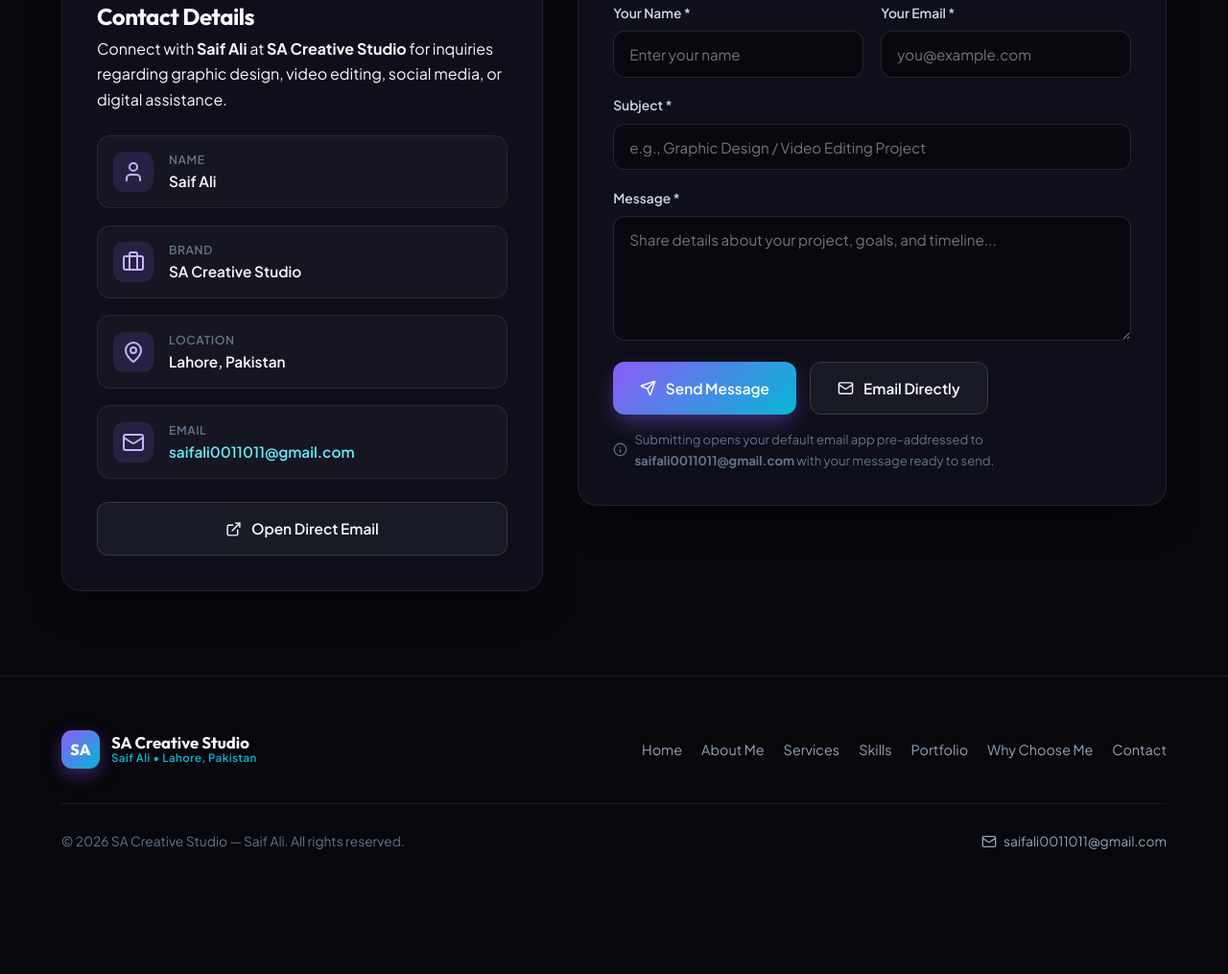
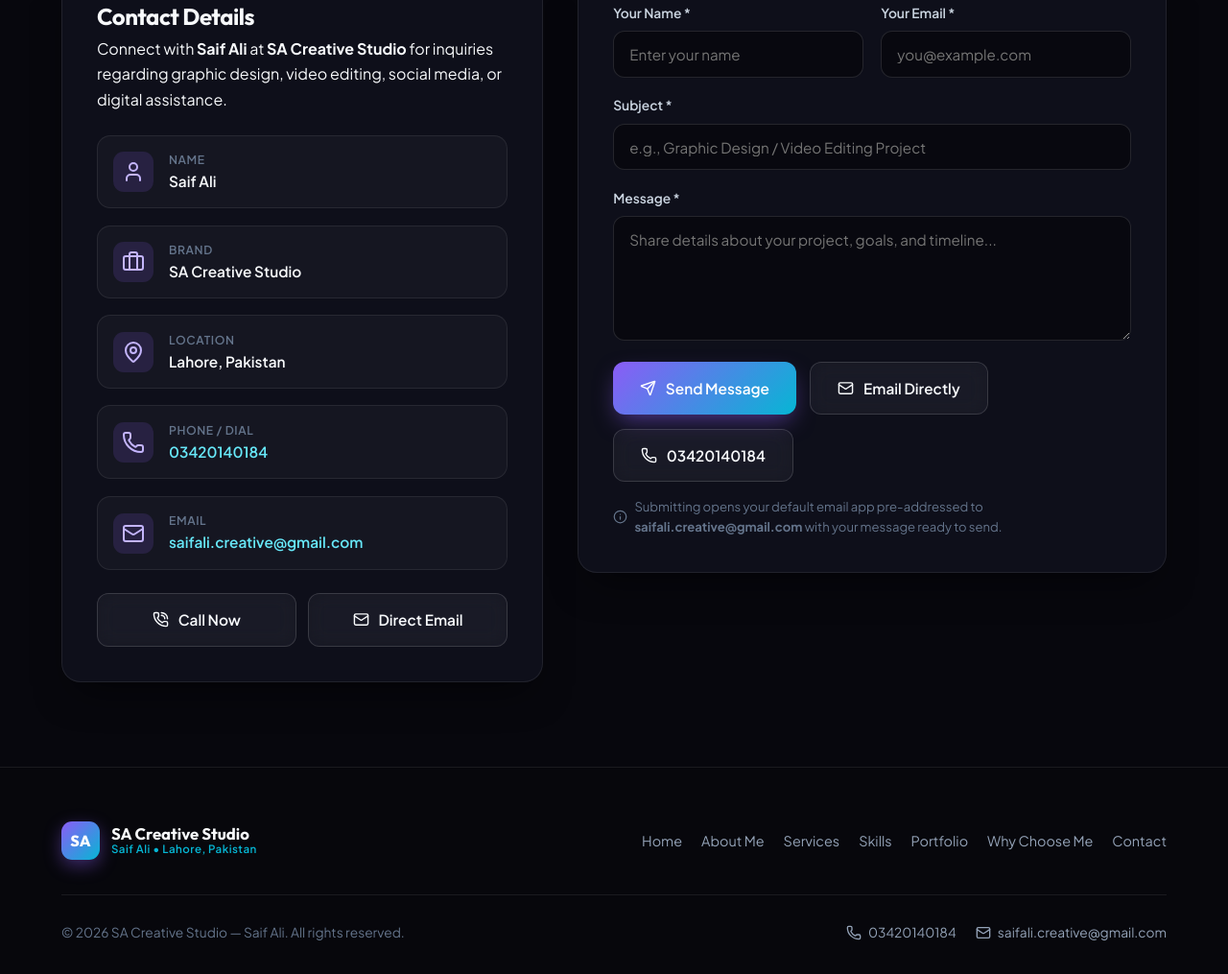
Before and after one commit to sacreativestudio/saif-ali-portfolio, a plain HTML site: page index.html in a window 1280 px wide. Shown: the part 7053-8068 px from the top of the page at 96% size. Before the commit the page ends 7974 px from the top, so only its background shows below. Drawn offline with nearby package versions, Linux system fonts and the light colour scheme.

Commit message:
Revise contact details and enhance quick actions
Updated contact information and added quick action buttons for phone and email in the contact section.

```diff
--- a/index.html
+++ b/index.html
@@ -1496,6 +1496,12 @@
       word-break: break-word;
     }
 
+    .contact-quick-actions {
+      display: grid;
+      grid-template-columns: repeat(2, 1fr);
+      gap: 0.75rem;
+    }
+
     .contact-form-card {
       padding: 2.25rem;
     }
@@ -1624,6 +1630,13 @@
       gap: 1rem;
       font-size: 0.86rem;
       color: var(--text-muted);
+    }
+
+    .footer-contacts {
+      display: flex;
+      flex-wrap: wrap;
+      align-items: center;
+      gap: 1.25rem;
     }
 
     .footer-email {
@@ -1802,7 +1815,8 @@
 
       .about-details-grid,
       .studio-pillars,
-      .form-grid {
+      .form-grid,
+      .contact-quick-actions {
         grid-template-columns: 1fr;
       }
 
@@ -2517,7 +2531,7 @@
           <span class="section-badge">Contact</span>
           <h2 class="section-title">Let's Work <span class="gradient-text">Together</span></h2>
           <p class="section-subtitle">
-            Have a project in mind or need creative and digital support? Reach out directly by email or use the message composer below.
+            Have a project in mind or need creative and digital support? Reach out directly by email, phone call, or use the message composer below.
           </p>
         </div>
 
@@ -2556,20 +2570,36 @@
               </div>
 
               <div class="contact-item">
+                <div class="contact-item-icon"><i data-lucide="phone"></i></div>
+                <div>
+                  <div class="contact-item-label">Phone / Dial</div>
+                  <a href="tel:+923420140184" class="contact-item-value" style="color: #67e8f9;">
+                    03420140184
+                  </a>
+                </div>
+              </div>
+
+              <div class="contact-item">
                 <div class="contact-item-icon"><i data-lucide="mail"></i></div>
                 <div>
                   <div class="contact-item-label">Email</div>
-                  <a href="mailto:saifali0011011@gmail.com" class="contact-item-value" style="color: #67e8f9;">
-                    saifali0011011@gmail.com
+                  <a href="mailto:saifali.creative@gmail.com" class="contact-item-value" style="color: #67e8f9;">
+                    saifali.creative@gmail.com
                   </a>
                 </div>
               </div>
             </div>
 
-            <a href="mailto:saifali0011011@gmail.com?subject=Project%20Inquiry%20-%20SA%20Creative%20Studio" class="btn btn-secondary" style="width: 100%;">
-              <i data-lucide="external-link" style="width: 17px; height: 17px;"></i>
-              <span>Open Direct Email</span>
-            </a>
+            <div class="contact-quick-actions">
+              <a href="tel:+923420140184" class="btn btn-secondary" style="width: 100%;">
+                <i data-lucide="phone-call" style="width: 17px; height: 17px;"></i>
+                <span>Call Now</span>
+              </a>
+              <a href="mailto:saifali.creative@gmail.com?subject=Project%20Inquiry%20-%20SA%20Creative%20Studio" class="btn btn-secondary" style="width: 100%;">
+                <i data-lucide="mail" style="width: 17px; height: 17px;"></i>
+                <span>Direct Email</span>
+              </a>
+            </div>
           </div>
 
           <div class="glass-card glow-surface contact-form-card reveal">
@@ -2601,15 +2631,19 @@
                   <i data-lucide="send" style="width: 17px; height: 17px;"></i>
                   <span>Send Message</span>
                 </button>
-                <a href="mailto:saifali0011011@gmail.com" class="btn btn-secondary">
+                <a href="mailto:saifali.creative@gmail.com" class="btn btn-secondary">
                   <i data-lucide="mail" style="width: 17px; height: 17px;"></i>
                   <span>Email Directly</span>
                 </a>
+                <a href="tel:+923420140184" class="btn btn-secondary">
+                  <i data-lucide="phone" style="width: 17px; height: 17px;"></i>
+                  <span>03420140184</span>
+                </a>
               </div>
 
               <p class="form-note">
                 <i data-lucide="info" style="width: 15px; height: 15px; flex-shrink: 0;"></i>
-                <span>Submitting opens your default email app pre-addressed to <strong>saifali0011011@gmail.com</strong> with your message ready to send.</span>
+                <span>Submitting opens your default email app pre-addressed to <strong>saifali.creative@gmail.com</strong> with your message ready to send.</span>
               </p>
 
               <div class="form-feedback" id="formFeedback" role="status" aria-live="polite"></div>
@@ -2645,10 +2679,16 @@
 
       <div class="footer-bottom">
         <p>&copy; <span id="currentYear">2026</span> SA Creative Studio — Saif Ali. All rights reserved.</p>
-        <a href="mailto:saifali0011011@gmail.com" class="footer-email">
-          <i data-lucide="mail" style="width: 16px; height: 16px;"></i>
-          <span>saifali0011011@gmail.com</span>
-        </a>
+        <div class="footer-contacts">
+          <a href="tel:+923420140184" class="footer-email">
+            <i data-lucide="phone" style="width: 16px; height: 16px;"></i>
+            <span>03420140184</span>
+          </a>
+          <a href="mailto:saifali.creative@gmail.com" class="footer-email">
+            <i data-lucide="mail" style="width: 16px; height: 16px;"></i>
+            <span>saifali.creative@gmail.com</span>
+          </a>
+        </div>
       </div>
     </div>
   </footer>
@@ -2973,10 +3013,10 @@
           );
 
           formFeedback.innerHTML =
-            'Opening your email client to send your message to <strong>saifali0011011@gmail.com</strong>. If your email app does not open automatically, click <strong>Email Directly</strong>.';
+            'Opening your email client to send your message to <strong>saifali.creative@gmail.com</strong>. If your email app does not open automatically, click <strong>Email Directly</strong> or call <strong>03420140184</strong>.';
           formFeedback.classList.add('show');
 
-          window.location.href = `mailto:saifali0011011@gmail.com?subject=${mailSubject}&body=${mailBody}`;
+          window.location.href = `mailto:saifali.creative@gmail.com?subject=${mailSubject}&body=${mailBody}`;
         });
       }
     });
```
